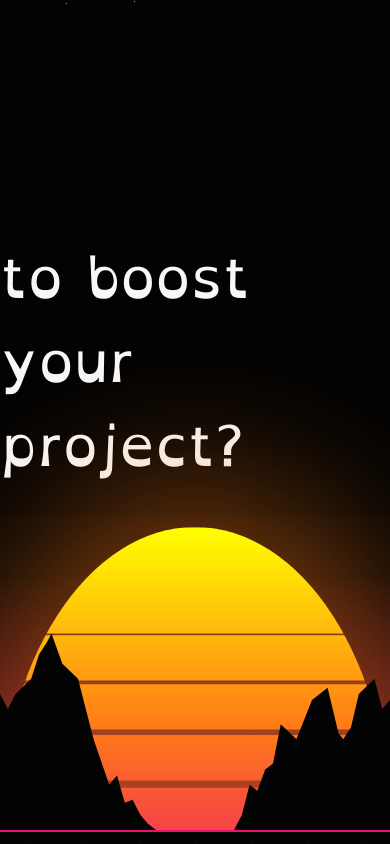
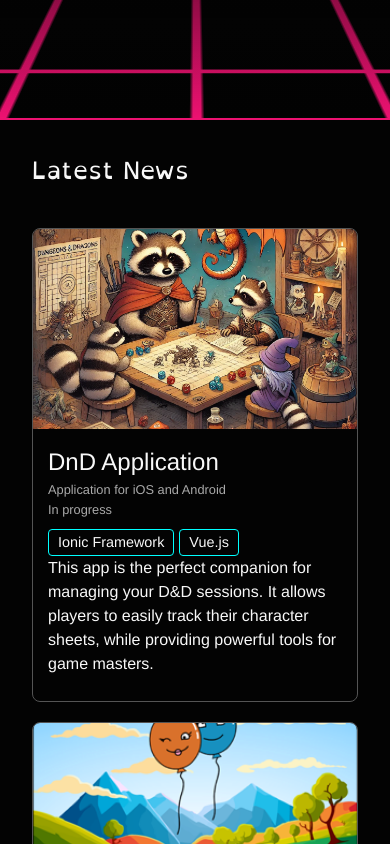
Before and after one commit to angele-henry-dev/lady-raccoon-next, a Next.js app: page / in a window 390 px wide. Shown: the part 840-1684 px from the top of the page. Built offline with nearby package versions, Linux system fonts and the light colour scheme.

Commit message:
Responsiveness

```diff
--- a/src/app/globals.css
+++ b/src/app/globals.css
@@ -165,3 +165,22 @@
     transform: translate3d(0, -83%, 0);
   }
 }
+
+/* Responsiveness */
+
+@media (max-width: 900px) {
+  body {
+    font-size: 12pt;
+  }
+  .main-title {
+    font-size: 2em;
+  }
+}
+@media (max-width: 430px) {
+  body {
+    font-size: 12pt;
+  }
+  h1, .main-title {
+    font-size: 1.5em;
+  }
+}
--- a/src/app/page.tsx
+++ b/src/app/page.tsx
@@ -28,15 +28,15 @@
 
       <BackgroundRetro />
 
-      <div className='w-screen p-10'>
+      <div className='w-screen'>
         <News />
       </div>
 
-      <div className='w-screen p-10'>
+      <div className='w-screen'>
         <SkillsGrid />
       </div>
 
-      <div className='w-screen p-10'>
+      <div className='w-screen'>
         <Timeline />
       </div>
     </section>
--- a/src/components/SkillsGrid.module.css
+++ b/src/components/SkillsGrid.module.css
@@ -70,3 +70,11 @@
 .button:hover {
     transform: scale(1.1);
 }
+
+@media (max-width: 560px) {
+    .card {
+        padding: 1em;
+        width: 110px;
+        height: 110px;
+    }
+}
--- a/src/components/Timeline.module.css
+++ b/src/components/Timeline.module.css
@@ -90,3 +90,27 @@
     border-radius: 4px;
     font-size: 0.9em;
 }
+
+@media (max-width: 700px) {
+    .timeline::before {
+        left: 0;
+    }
+    .timelineItem {
+        width: 100%;
+    }
+    .timelineItem.left {
+        left: 0;
+        padding-left: 30px;
+        padding-right: 0;
+        text-align: left;
+    }
+    .timelineItem.right {
+        left: 0;
+        padding-left: 30px;
+        padding-right: 0;
+        text-align: left;
+    }
+    .timelineItem.left .timelineDot {
+        left: -7.5px;
+    }
+}
```
